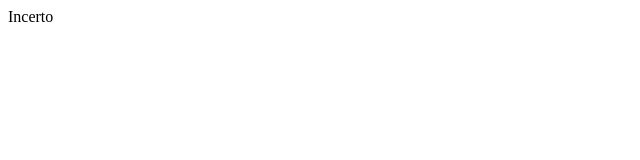
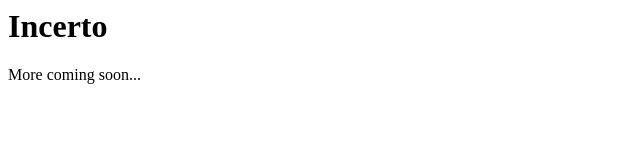
Before and after one commit to steverab/incerto, a plain HTML site: page website/index.html in a window 1280 px wide. Shown: the whole page, without its empty margins (0-640 px from the left). Drawn offline with Linux system fonts and the light colour scheme.

Commit message:
Update files

```diff
--- a/website/index.html
+++ b/website/index.html
@@ -1 +1,3 @@
-<p>Incerto</p>
+<h1>Incerto</h1>
+
+<p>More coming soon...</p>
```
